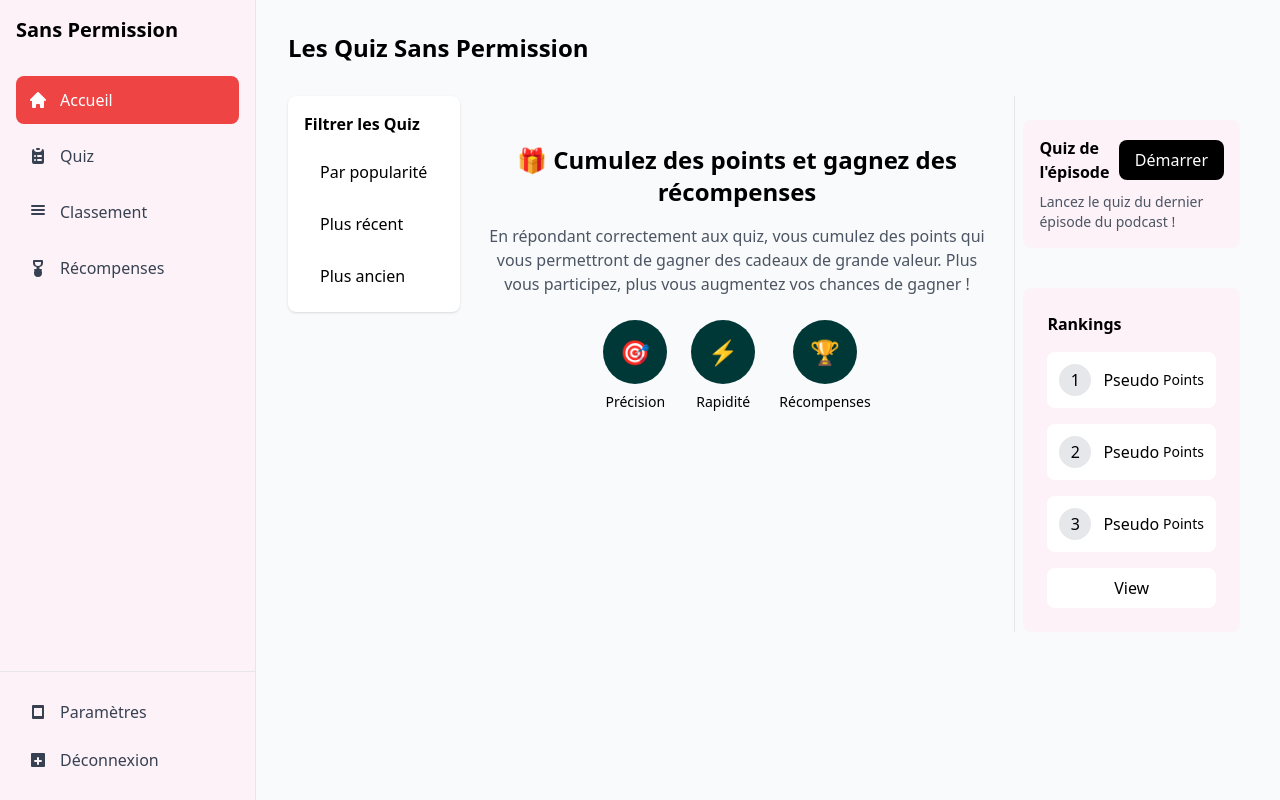
After one commit to JeremieN6/sansPermission, a Symfony app: template templates/quiz/list.html.twig in a window 1280 px wide. The commit adds this page. Run offline with Twig, Linux system fonts and the light colour scheme; the template is opened without the code that fills it, so the values that code supplies are empty; some libraries are stand-ins or nearby versions.

Commit message:
✨ Add quiz listing page and sidebar components for enhanced navigation

```diff
--- a/templates/quiz/_navbar.html.twig
+++ b/templates/quiz/_navbar.html.twig
@@ -12,7 +12,7 @@
                     </svg>
                     Accueil
                 </a>
-                <a href="#" class="flex items-center p-3 text-gray-700 hover:bg-gray-100 rounded-lg">
+                <a href="{{path('quiz_list')}}" class="flex items-center p-3 text-gray-700 hover:bg-gray-100 rounded-lg">
                     <svg class="w-5 h-5 mr-3" fill="currentColor" viewBox="0 0 20 20">
                         <path d="M9 2a1 1 0 000 2h2a1 1 0 100-2H9z"/>
                         <path fill-rule="evenodd" d="M4 5a2 2 0 012-2 3 3 0 003 3h2a3 3 0 003-3 2 2 0 012 2v11a2 2 0 01-2 2H6a2 2 0 01-2-2V5zm3 4a1 1 0 000 2h.01a1 1 0 100-2H7zm3 0a1 1 0 000 2h3a1 1 0 100-2h-3zm-3 4a1 1 0 100 2h.01a1 1 0 100-2H7zm3 0a1 1 0 100 2h3a1 1 0 100-2h-3z" clip-rule="evenodd"/>
--- /dev/null
+++ b/templates/quiz/_side.html.twig
@@ -0,0 +1,28 @@
+                <div class="flex flex-col gap-10 w-1/3 border-l border-grey-500 dark:border-neutral-500 px-2">
+                    {# Left Column #}
+                    <div class="bg-pink-50 rounded-lg p-4 mt-6">
+                        <div class="flex justify-between items-center mb-2">
+                            <h3 class="font-semibold">Quiz de l'épisode</h3>
+                            <button class="px-4 py-2 bg-black text-white rounded-lg">Démarrer</button>
+                        </div>
+                        <p class="text-sm text-gray-600">Lancez le quiz du dernier épisode du podcast !</p>
+                    </div>
+
+                    {# Right Column #}
+                    <div class="bg-pink-50 rounded-lg p-6">
+                        <h3 class="font-semibold mb-4">Rankings</h3>
+                        <div class="space-y-4">
+                            {% for position in ['Top', 'Second', 'Third'] %}
+                                <div class="flex items-center justify-between bg-white p-3 rounded-lg">
+                                    <div class="flex items-center gap-3">
+                                        <span class="w-8 h-8 bg-gray-200 rounded-full flex items-center justify-center">{{ loop.index }}</span>
+                                        <span>Pseudo</span>
+                                    </div>
+                                    <span class="text-sm">Points</span>
+                                </div>
+                            {% endfor %}
+                        </div>
+                        <button class="w-full mt-4 px-4 py-2 bg-white text-black rounded-lg">View</button>
+                    </div>
+                    </div>
+                </div>
--- /dev/null
+++ b/templates/quiz/list.html.twig
@@ -0,0 +1,88 @@
+{% extends 'base_login.html.twig' %}
+
+{% block title %}PodQuizMaster - Liste des Quiz{% endblock %}
+
+{% block body %}
+<div class="flex h-screen bg-gray-50">
+    {% include 'quiz/_navbar.html.twig' %}
+
+    <div class="flex-1 overflow-auto">
+        <div class="p-8">
+            <div class="flex justify-between items-center mb-8">
+                <h2 class="text-2xl font-bold">Les Quiz Sans Permission</h2>
+            </div>
+
+            <div class="flex gap-5">
+                {# Sidebar Filters #}
+                <div class="w-1/4">
+                    <div class="bg-white rounded-lg shadow p-4">
+                        <h3 class="font-semibold mb-4">Filtrer les Quiz</h3>
+                        <div class="space-y-3">
+                            <button class="w-full text-left px-4 py-2 rounded hover:bg-gray-100 font-medium">
+                                Par popularité
+                            </button>
+                            <button class="w-full text-left px-4 py-2 rounded hover:bg-gray-100">
+                                Plus récent
+                            </button>
+                            <button class="w-full text-left px-4 py-2 rounded hover:bg-gray-100">
+                                Plus ancien
+                            </button>
+                        </div>
+                    </div>
+                </div>
+
+                {# Quiz Grid #}
+                <div class="w-3/4">
+                    <div class="grid grid-cols-2 gap-6">
+                        {% for quizzes in allQuizzes %}
+                        <div class="bg-white rounded-lg shadow overflow-hidden">
+                            <div class="aspect-video bg-gray-100">
+                                <img src="https://placehold.co/400x225" alt="Miniature épisode" class="w-full h-full object-cover">
+                            </div>
+                            <div class="p-4">
+                                <span class="text-sm text-gray-500">Episode Quiz #{{quizzes.episodeId.id}}</span>
+                                <h3 class="font-semibold text-lg mb-3">{{quizzes.title}}</h3>
+                                <button class="w-full bg-[#003737] text-white py-2 px-4 rounded-lg hover:bg-[#004747] transition">
+                                    Démarrer le Quiz
+                                </button>
+                            </div>
+                        </div>
+                        {% endfor %}
+                    </div>
+
+                    {# Rewards Section #}
+                    <div class="mt-12">
+                        <div class="text-center max-w-2xl mx-auto">
+                            <h2 class="text-2xl font-bold mb-4">🎁 Cumulez des points et gagnez des récompenses</h2>
+                            <p class="text-gray-600 mb-6">
+                                En répondant correctement aux quiz, vous cumulez des points qui vous permettront de gagner des cadeaux de grande valeur. Plus vous participez, plus vous augmentez vos chances de gagner !
+                            </p>
+                            <div class="flex justify-center items-center space-x-6">
+                                <div class="text-center">
+                                    <div class="bg-[#003737] text-white rounded-full w-16 h-16 flex items-center justify-center mx-auto mb-2">
+                                        <span class="text-2xl">🎯</span>
+                                    </div>
+                                    <p class="text-sm font-medium">Précision</p>
+                                </div>
+                                <div class="text-center">
+                                    <div class="bg-[#003737] text-white rounded-full w-16 h-16 flex items-center justify-center mx-auto mb-2">
+                                        <span class="text-2xl">⚡</span>
+                                    </div>
+                                    <p class="text-sm font-medium">Rapidité</p>
+                                </div>
+                                <div class="text-center">
+                                    <div class="bg-[#003737] text-white rounded-full w-16 h-16 flex items-center justify-center mx-auto mb-2">
+                                        <span class="text-2xl">🏆</span>
+                                    </div>
+                                    <p class="text-sm font-medium">Récompenses</p>
+                                </div>
+                            </div>
+                        </div>
+                    </div>
+                </div>
+                {% include 'quiz/_side.html.twig' %}
+            </div>
+        </div>
+    </div>
+</div>
+{% endblock %}
```
Also changed, not shown: src/Controller/QuizController.php (+16 -1 lines), templates/quiz/index.html.twig (+10 -34 lines).
